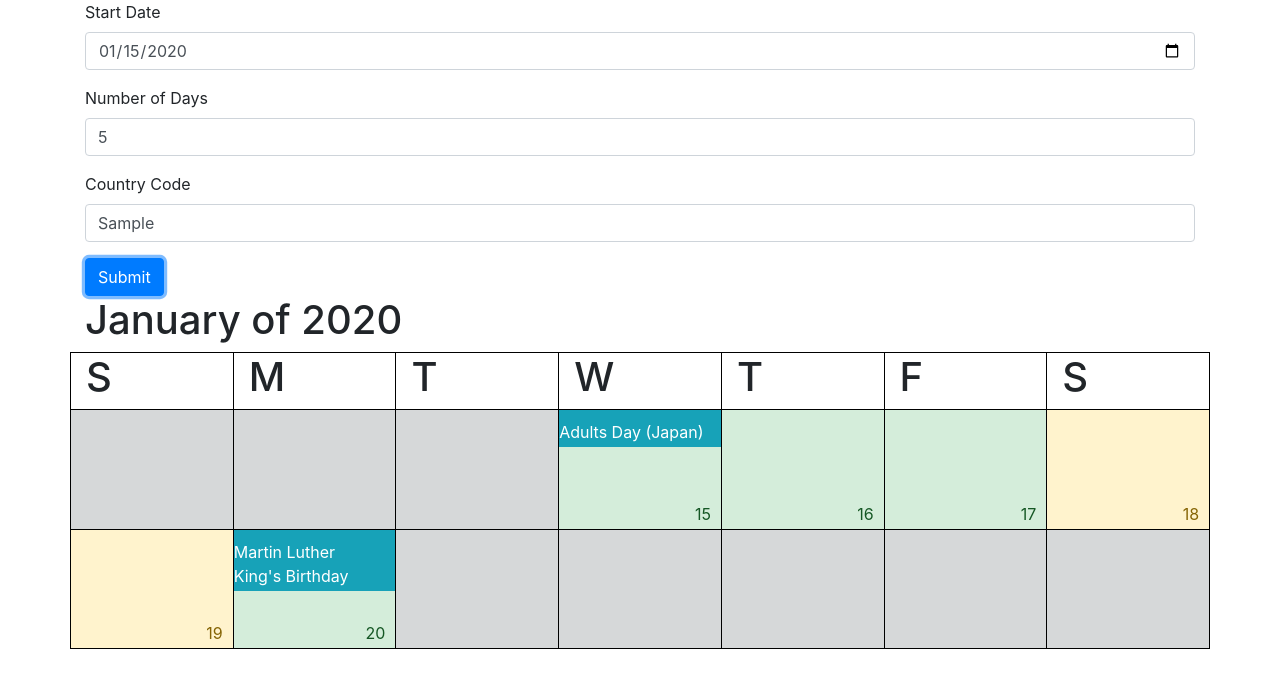
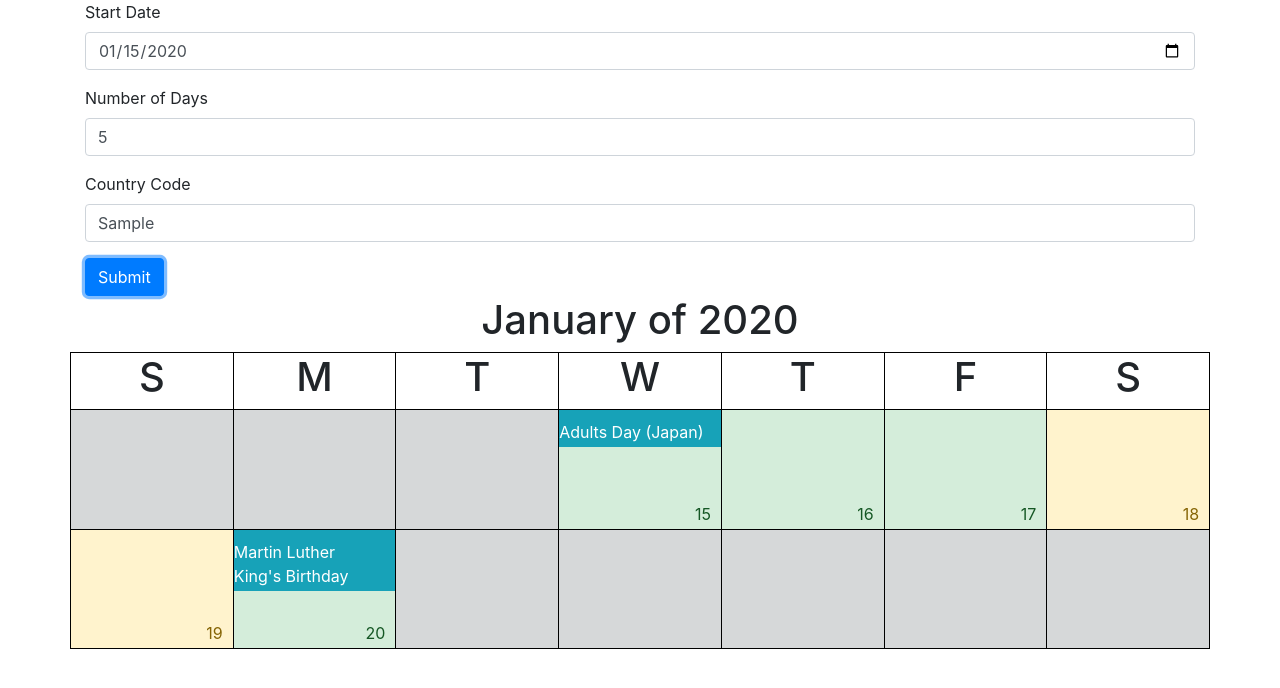
Before and after one commit to chris-witt/ui-coding-challenge, an Angular app: page / in a window 1280 px wide. Both pictures are taken after typing "2020-01-15", "5", "Sample" into the empty fields and a click on the button "Submit". Shown: the top 688 px of the page. Built offline with nearby package versions, Linux system fonts and the light colour scheme.

Commit message:
small css change, I think I'm done now

```diff
--- a/src/app/calendar-display/calendar-display.component.css
+++ b/src/app/calendar-display/calendar-display.component.css
@@ -37,3 +37,7 @@
   width: 100%;
   padding: 10px 10px 3px 0px;
 }
+
+.calendar .header .day h1, .calendar h1 {
+  text-align: center;
+}
```
Also changed, not shown: 4 other files (tests, documents, lock files or other folders).
